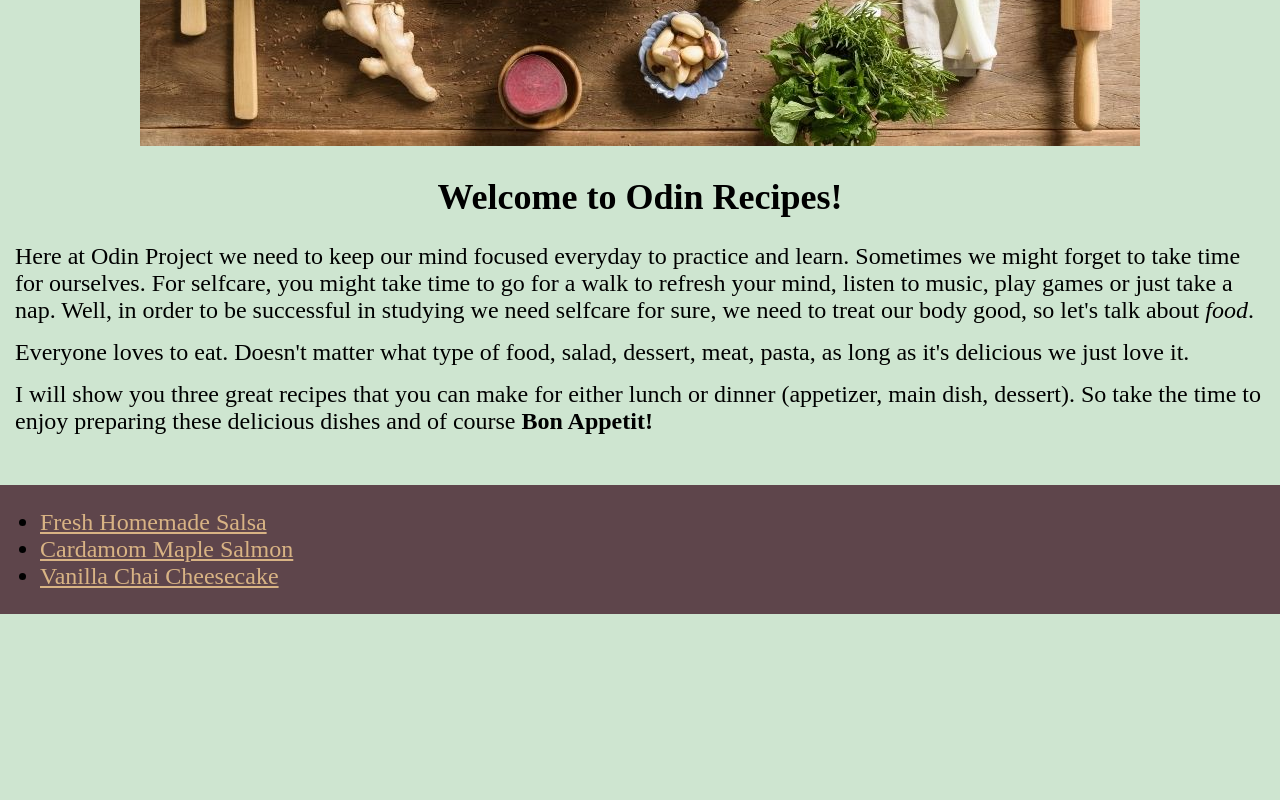
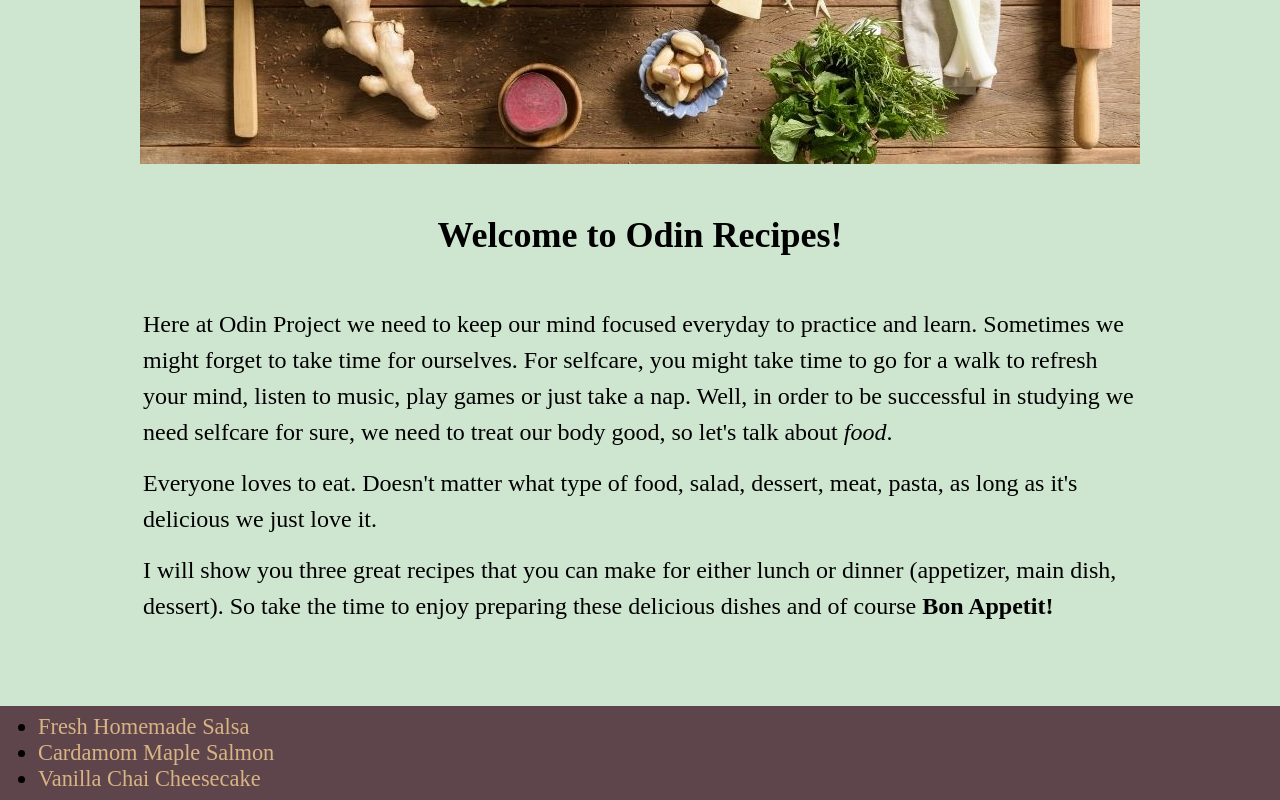
Before and after one commit to virag-ky/Odin-Recipes, a plain HTML site: page index.html in a window 1280 px wide. Shown: the part 466-1266 px from the top of the page. Before the commit the page ends 1080 px from the top, so only its background shows below. Drawn offline with Linux system fonts and the light colour scheme.

Commit message:
Adjusted the footer, main and ul elements

```diff
--- a/index.html
+++ b/index.html
@@ -18,7 +18,7 @@
       <img src="./img/ingredients.jpg" id="img1" />
     </div>
     <h2>Welcome to Odin Recipes!</h2>
-    <div>
+    <main>
       <p>
         Here at Odin Project we need to keep our mind focused everyday to
         practice and learn. Sometimes we might forget to take time for
@@ -37,17 +37,14 @@
         preparing these delicious dishes and of course
         <strong>Bon Appetit!</strong>
       </p>
-    </div>
+    </main>
     <footer>
-      <div>
       <ul>
         <li>
           <a href="recipes/fresh_homemade_salsa.html">Fresh Homemade Salsa</a>
         </li>
         <li>
-            <a href="recipes/cardamom_maple_salmon.html"
-              >Cardamom Maple Salmon</a
-            >
+          <a href="recipes/cardamom_maple_salmon.html">Cardamom Maple Salmon</a>
         </li>
         <li>
           <a href="recipes/vanilla_chai_cheesecake.html"
@@ -55,7 +52,6 @@
           >
         </li>
       </ul>
-      </div>
     </footer>
   </body>
 </html>
--- a/style.css
+++ b/style.css
@@ -1,12 +1,13 @@
 * {
   box-sizing: border-box;
+  margin: 0;
+  padding: 0;
 }
 body {
-  font-size: 1.5em;
+  font-size: 1.5rem;
   background-color: #cee5d0;
   margin: 0;
   padding: 0;
-  height: 100vh;
 }
 #image-div {
   width: 100%;
@@ -20,33 +21,36 @@ h1 {
   background-color: #f3f0d7;
   text-decoration: underline;
   text-align: center;
+  margin-top: 50px;
   margin-bottom: 50px;
 }
-
 h2 {
   text-align: center;
-  margin-bottom: 25px;
+  margin-top: 50px;
+  margin-bottom: 50px;
 }
-
+main {
+  height: 400px;
+  width: 80%;
+  margin: auto;
+  line-height: 1.5em;
+}
 p {
   margin: 15px;
 }
-
 footer {
   display: flex;
   background-color: #5e454b;
-  bottom: 0;
-  margin-top: 50px;
+  padding: 8px;
+  font-size: 1.4rem;
 }
-
 a {
   color: #d8b384;
+  text-decoration: none;
 }
-
 a:hover {
   color: #f3f0d7;
 }
-
 ul {
-  list-style-type: disc;
+  margin-left: 30px;
 }
```
Lines whose indentation alone changed are shown as unchanged.
